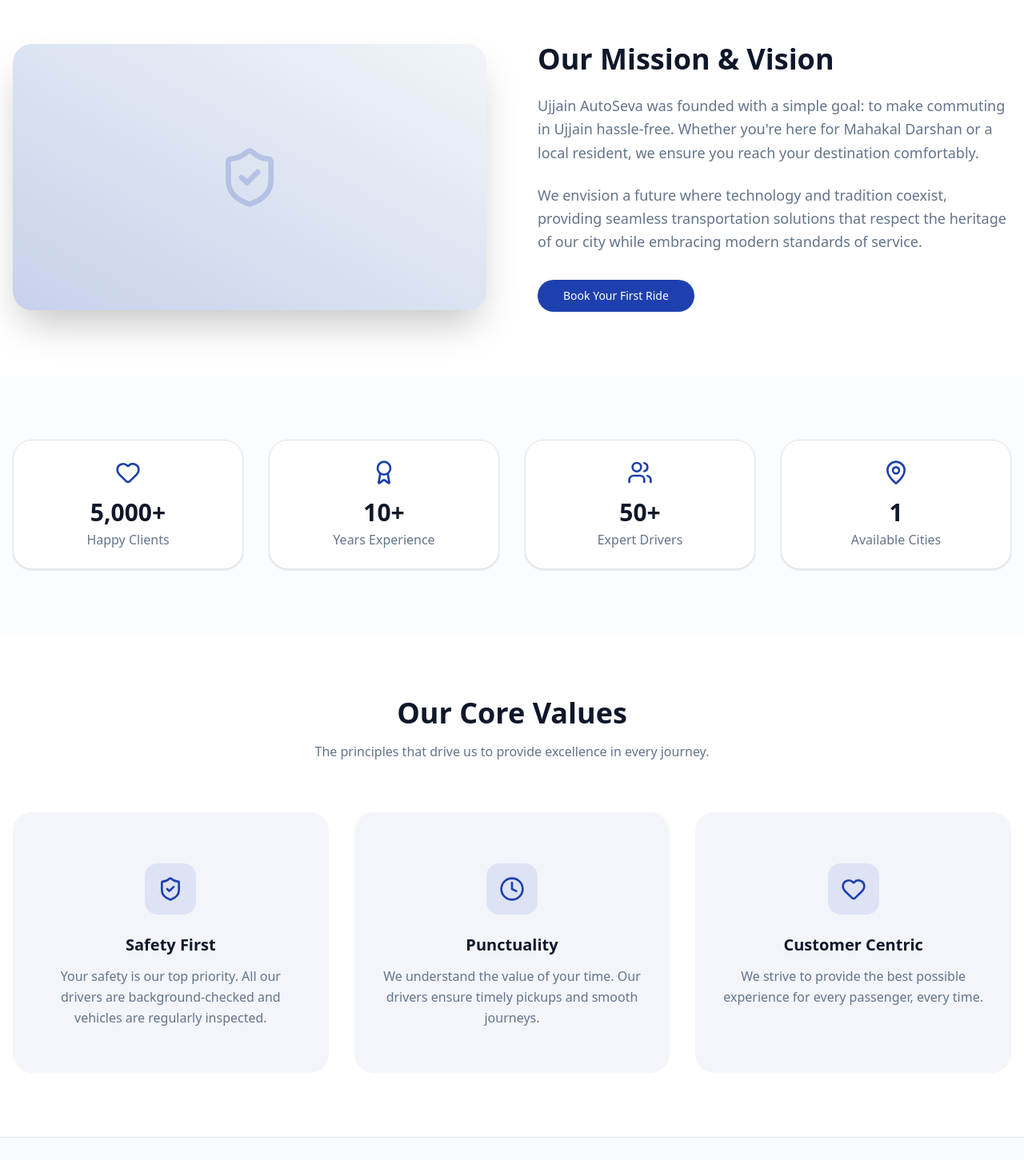
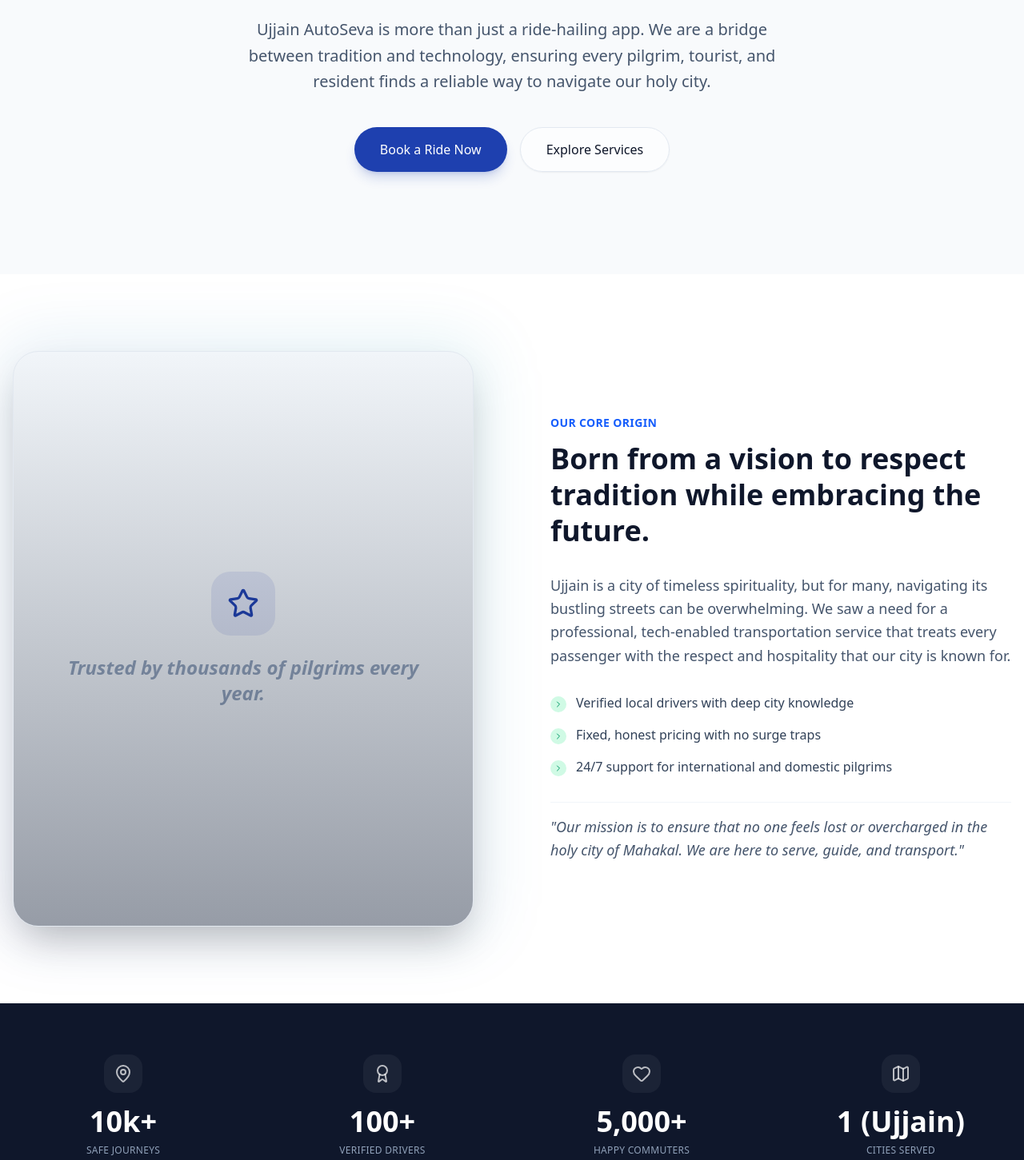
Before and after one commit to rohitbuwala/ujjain-autoseva, a Next.js app: page /about in a window 1280 px wide. Shown: the part 399-1850 px from the top of the page at 80% size. Built offline with nearby package versions, Linux system fonts and the light colour scheme; no server answers.

Commit message:
improve about page and fix it

```diff
--- a/app/about/page.tsx
+++ b/app/about/page.tsx
@@ -1,113 +1,189 @@
 import { Button } from "@/components/ui/button";
 import { Card, CardContent } from "@/components/ui/card";
-import { ShieldCheck, Users, MapPin, Award, Clock, Heart } from "lucide-react";
+import {
+    ShieldCheck,
+    Users,
+    MapPin,
+    Award,
+    Clock,
+    Heart,
+    Map as MapIcon,
+    Zap,
+    Star,
+    ChevronRight,
+    Handshake
+} from "lucide-react";
 import Link from "next/link";
 
 export default function AboutPage() {
     const stats = [
-        { label: "Happy Clients", value: "5,000+", icon: Heart },
-        { label: "Years Experience", value: "10+", icon: Award },
-        { label: "Expert Drivers", value: "50+", icon: Users },
-        { label: "Available Cities", value: "1", icon: MapPin },
+        { label: "Safe Journeys", value: "10k+", icon: MapPin },
+        { label: "Verified Drivers", value: "100+", icon: Award },
+        { label: "Happy Commuters", value: "5,000+", icon: Heart },
+        { label: "Cities Served", value: "1 (Ujjain)", icon: MapIcon },
     ];
 
     const values = [
         {
-            title: "Safety First",
-            desc: "Your safety is our top priority. All our drivers are background-checked and vehicles are regularly inspected.",
+            title: "Uncompromising Safety",
+            desc: "Every ride is tracked, and every driver is thoroughly vetted. Your safety isn't just a priority; it's our promise.",
             icon: ShieldCheck,
+            color: "text-blue-600",
+            bg: "bg-blue-50"
         },
         {
-            title: "Punctuality",
-            desc: "We understand the value of your time. Our drivers ensure timely pickups and smooth journeys.",
+            title: "Punctual & Reliable",
+            desc: "Time is sacred, especially in Ujjain. Our smart routing ensures your driver arrives exactly when you need them.",
             icon: Clock,
+            color: "text-cyan-600",
+            bg: "bg-cyan-50"
         },
         {
-            title: "Customer Centric",
-            desc: "We strive to provide the best possible experience for every passenger, every time.",
+            title: "Fair & Transparent",
+            desc: "No hidden charges or surge pricing. We believe in honest fares that respect both the passenger and the driver.",
+            icon: Handshake,
+            color: "text-emerald-600",
+            bg: "bg-emerald-50"
+        },
+        {
+            title: "Customer First",
+            desc: "From pilgrims to local residents, we listen and evolve our services to meet your unique travel needs.",
             icon: Heart,
+            color: "text-rose-600",
+            bg: "bg-rose-50"
         },
     ];
 
     return (
         <div className="flex flex-col min-h-screen">
             {/* Hero Section */}
-            <section className="relative py-20 bg-primary/5 overflow-hidden">
-                <div className="container-custom relative z-10 text-center">
-                    <h1 className="text-4xl md:text-6xl font-bold mb-6 tracking-tight">
-                        About <span className="text-primary">Ujjain AutoSeva</span>
-                    </h1>
-                    <p className="text-muted-foreground text-lg md:text-xl max-w-3xl mx-auto leading-relaxed">
-                        Revolutionizing local travel in the holy city of Ujjain. We provide reliable,
-                        safe, and affordable transportation for pilgrims and residents alike.
-                    </p>
+            <section className="relative pt-24 pb-20 lg:pt-32 lg:pb-32 overflow-hidden bg-slate-50 dark:bg-slate-950/20">
+                <div className="container-custom relative z-10">
+                    <div className="max-w-4xl mx-auto text-center">
+                        <div className="inline-flex items-center gap-2 px-3 py-1 rounded-full bg-primary/10 text-primary text-sm font-medium mb-6 animate-fade-in">
+                            <Zap className="w-4 h-4 fill-current" />
+                            <span>Transforming Local Travel</span>
+                        </div>
+                        <h1 className="text-4xl md:text-6xl lg:text-7xl font-bold mb-8 tracking-tight text-slate-900 dark:text-white">
+                            Connecting You to the <span className="text-primary italic">Sacred Heart</span> of Ujjain
+                        </h1>
+                        <p className="text-slate-600 dark:text-slate-400 text-lg md:text-xl max-w-2xl mx-auto leading-relaxed mb-10">
+                            Ujjain AutoSeva is more than just a ride-hailing app. We are a bridge between tradition and technology,
+                            ensuring every pilgrim, tourist, and resident finds a reliable way to navigate our holy city.
+                        </p>
+                        <div className="flex flex-wrap justify-center gap-4">
+                            <Button asChild size="lg" className="rounded-full px-8 h-14 text-base shadow-lg shadow-primary/20 hover:shadow-xl transition-all">
+                                <Link href="/booking">Book a Ride Now</Link>
+                            </Button>
+                            <Button variant="outline" size="lg" className="rounded-full px-8 h-14 text-base bg-white/50 backdrop-blur-sm border-slate-200">
+                                <Link href="/services">Explore Services</Link>
+                            </Button>
+                        </div>
+                    </div>
                 </div>
-                <div className="absolute top-0 right-0 -translate-y-1/2 translate-x-1/2 w-[500px] h-[500px] bg-primary/10 rounded-full blur-3xl -z-10" />
+
+                {/* Decorative Elements */}
+                <div className="absolute top-0 left-1/2 -translate-x-1/2 w-full h-full -z-10 overflow-hidden">
+                    <div className="absolute top-[-10%] left-[-10%] w-[40%] h-[40%] bg-primary/10 rounded-full blur-[120px]" />
+                    <div className="absolute bottom-[-10%] right-[-10%] w-[40%] h-[40%] bg-secondary/10 rounded-full blur-[120px]" />
+                </div>
             </section>
 
-            {/* Our Mission */}
-            <section className="py-20">
+            {/* Our Story Section */}
+            <section className="section-padding bg-white dark:bg-slate-950">
                 <div className="container-custom">
-                    <div className="grid lg:grid-cols-2 gap-16 items-center">
-                        <div className="relative aspect-video rounded-3xl overflow-hidden bg-muted shadow-2xl">
-                            {/* Image Placeholder - In a real app, use generate_image or a real asset */}
-                            <div className="absolute inset-0 bg-gradient-to-tr from-primary/20 to-transparent flex items-center justify-center">
-                                <ShieldCheck className="w-20 h-20 text-primary opacity-20" />
+                    <div className="grid lg:grid-cols-2 gap-12 lg:gap-24 items-center">
+                        <div className="relative group">
+                            <div className="absolute -inset-4 bg-gradient-to-tr from-primary/20 to-secondary/20 rounded-[2.5rem] blur-2xl opacity-50 group-hover:opacity-75 transition-opacity" />
+                            <div className="relative aspect-[4/5] sm:aspect-video lg:aspect-[4/5] rounded-[2rem] overflow-hidden bg-slate-100 dark:bg-slate-900 border border-slate-200 dark:border-slate-800 shadow-2xl">
+                                {/* Visual Placeholder: In production, replace with a high-quality image of Ujjain or an Auto */}
+                                <div className="absolute inset-0 flex items-center justify-center p-12 text-center">
+                                    <div className="space-y-6">
+                                        <div className="w-20 h-20 bg-primary/10 rounded-3xl flex items-center justify-center mx-auto">
+                                            <Star className="w-10 h-10 text-primary" />
+                                        </div>
+                                        <h3 className="text-2xl font-bold italic text-slate-400">Trusted by thousands of pilgrims every year.</h3>
+                                    </div>
+                                </div>
+                                <div className="absolute inset-0 bg-gradient-to-t from-slate-900/40 to-transparent" />
                             </div>
                         </div>
-                        <div>
-                            <h2 className="text-3xl md:text-4xl font-bold mb-6">Our Mission & Vision</h2>
-                            <p className="text-muted-foreground text-lg mb-6 leading-relaxed">
-                                Ujjain AutoSeva was founded with a simple goal: to make commuting in Ujjain hassle-free.
-                                Whether you're here for Mahakal Darshan or a local resident, we ensure you reach your
-                                destination comfortably.
+
+                        <div className="space-y-8">
+                            <div>
+                                <h2 className="text-blue-600 font-semibold tracking-wide uppercase text-sm mb-3">Our Core Origin</h2>
+                                <h3 className="text-3xl md:text-4xl font-bold text-slate-900 dark:text-white leading-tight">
+                                    Born from a vision to respect tradition while embracing the future.
+                                </h3>
+                            </div>
+
+                            <p className="text-slate-600 dark:text-slate-400 text-lg leading-relaxed">
+                                Ujjain is a city of timeless spirituality, but for many, navigating its bustling streets can be overwhelming.
+                                We saw a need for a professional, tech-enabled transportation service that treats every passenger with
+                                the respect and hospitality that our city is known for.
                             </p>
-                            <p className="text-muted-foreground text-lg mb-8 leading-relaxed">
-                                We envision a future where technology and tradition coexist, providing seamless
-                                transportation solutions that respect the heritage of our city while embracing
-                                modern standards of service.
+
+                            <div className="space-y-4">
+                                {[
+                                    "Verified local drivers with deep city knowledge",
+                                    "Fixed, honest pricing with no surge traps",
+                                    "24/7 support for international and domestic pilgrims"
+                                ].map((item, i) => (
+                                    <div key={i} className="flex items-start gap-3">
+                                        <div className="mt-1 flex-shrink-0 w-5 h-5 rounded-full bg-emerald-100 dark:bg-emerald-900/30 flex items-center justify-center">
+                                            <ChevronRight className="w-3 h-3 text-emerald-600" />
+                                        </div>
+                                        <span className="text-slate-700 dark:text-slate-300 font-medium">{item}</span>
+                                    </div>
+                                ))}
+                            </div>
+
+                            <p className="text-slate-600 dark:text-slate-400 text-lg leading-relaxed pt-4 border-t border-slate-100 dark:border-slate-800 italic">
+                                "Our mission is to ensure that no one feels lost or overcharged in the holy city of Mahakal.
+                                We are here to serve, guide, and transport."
                             </p>
-                            <Button asChild size="lg" className="rounded-full px-8">
-                                <Link href="/booking">Book Your First Ride</Link>
-                            </Button>
                         </div>
                     </div>
                 </div>
             </section>
 
-            {/* Stats Section */}
-            <section className="py-20 bg-muted/30">
+            {/* Stats Counter Section */}
+            <section className="py-16 bg-slate-900">
                 <div className="container-custom">
-                    <div className="grid grid-cols-2 lg:grid-cols-4 gap-8">
+                    <div className="grid grid-cols-2 lg:grid-cols-4 gap-8 md:gap-12">
                         {stats.map((stat, idx) => (
-                            <div key={idx} className="text-center p-6 bg-card border rounded-3xl shadow-sm hover:shadow-md transition-shadow">
-                                <stat.icon className="w-8 h-8 text-primary mx-auto mb-4" />
-                                <h3 className="text-3xl font-bold mb-1">{stat.value}</h3>
-                                <p className="text-muted-foreground font-medium">{stat.label}</p>
+                            <div key={idx} className="text-center group">
+                                <div className="mb-4 inline-flex p-3 rounded-2xl bg-white/5 group-hover:bg-primary/20 transition-colors">
+                                    <stat.icon className="w-6 h-6 text-primary-foreground/70" />
+                                </div>
+                                <div className="text-3xl md:text-4xl font-bold text-white mb-2">{stat.value}</div>
+                                <div className="text-slate-400 font-medium tracking-wide uppercase text-xs">{stat.label}</div>
                             </div>
                         ))}
                     </div>
                 </div>
             </section>
 
-            {/* Core Values */}
-            <section className="py-20">
+            {/* Values Section */}
+            <section className="section-padding bg-slate-50 dark:bg-slate-950/40">
                 <div className="container-custom">
-                    <div className="text-center mb-16">
-                        <h2 className="text-3xl md:text-4xl font-bold mb-4">Our Core Values</h2>
-                        <p className="text-muted-foreground max-w-2xl mx-auto">
-                            The principles that drive us to provide excellence in every journey.
+                    <div className="max-w-3xl mx-auto text-center mb-16 underline-offset-8">
+                        <h2 className="text-3xl md:text-4xl font-bold text-slate-900 dark:text-white mb-6">Values That Guide Us</h2>
+                        <p className="text-slate-600 dark:text-slate-400 text-lg">
+                            We operate on a foundation of trust. Every feature of our service is designed to reflect
+                            these four core pillars of our commitment to you.
                         </p>
                     </div>
-                    <div className="grid md:grid-cols-3 gap-8">
+
+                    <div className="grid md:grid-cols-2 lg:grid-cols-4 gap-8">
                         {values.map((value, idx) => (
-                            <Card key={idx} className="border-none shadow-none bg-primary/5 rounded-3xl">
-                                <CardContent className="p-8 text-center pt-10">
-                                    <div className="w-16 h-16 bg-primary/10 rounded-2xl flex items-center justify-center mx-auto mb-6">
-                                        <value.icon className="w-8 h-8 text-primary" />
+                            <Card key={idx} className="border-none shadow-xl shadow-slate-200/50 dark:shadow-none bg-white dark:bg-slate-900 hover:-translate-y-2 transition-transform duration-300 rounded-[2rem]">
+                                <CardContent className="p-8">
+                                    <div className={`w-14 h-14 ${value.bg} ${value.color} rounded-2xl flex items-center justify-center mb-6`}>
+                                        <value.icon className="w-7 h-7" />
                                     </div>
-                                    <h3 className="text-xl font-bold mb-3">{value.title}</h3>
-                                    <p className="text-muted-foreground leading-relaxed">
+                                    <h3 className="text-xl font-bold text-slate-900 dark:text-white mb-4">{value.title}</h3>
+                                    <p className="text-slate-600 dark:text-slate-400 leading-relaxed text-sm lg:text-base">
                                         {value.desc}
                                     </p>
                                 </CardContent>
@@ -116,6 +192,31 @@
                     </div>
                 </div>
             </section>
+
+            {/* Trust CTA Section */}
+            <section className="section-padding overflow-hidden relative">
+                <div className="container-custom">
+                    <div className="bg-primary rounded-[3rem] p-10 md:p-20 text-center relative overflow-hidden">
+                        {/* Background accents */}
+                        <div className="absolute top-0 right-0 w-64 h-64 bg-white/10 rounded-full blur-3xl -translate-y-1/2 translate-x-1/2" />
+                        <div className="absolute bottom-0 left-0 w-64 h-64 bg-black/10 rounded-full blur-3xl translate-y-1/2 -translate-x-1/2" />
+
+                        <div className="relative z-10 max-w-2xl mx-auto space-y-8">
+                            <h2 className="text-3xl md:text-5xl font-bold text-white leading-tight">
+                                Ready to experience a better way to travel?
+                            </h2>
+                            <p className="text-primary-foreground/80 text-lg md:text-xl">
+                                Join thousands of satisfied riders who trust Ujjain AutoSeva for their daily commutes and holy pilgrimages.
+                            </p>
+                            <div className="pt-4">
+                                <Button asChild size="lg" variant="secondary" className="rounded-full px-10 h-16 text-lg hover:scale-105 transition-transform">
+                                    <Link href="/booking">Book Your Next Ride</Link>
+                                </Button>
+                            </div>
+                        </div>
+                    </div>
+                </div>
+            </section>
         </div>
     );
 }
```
